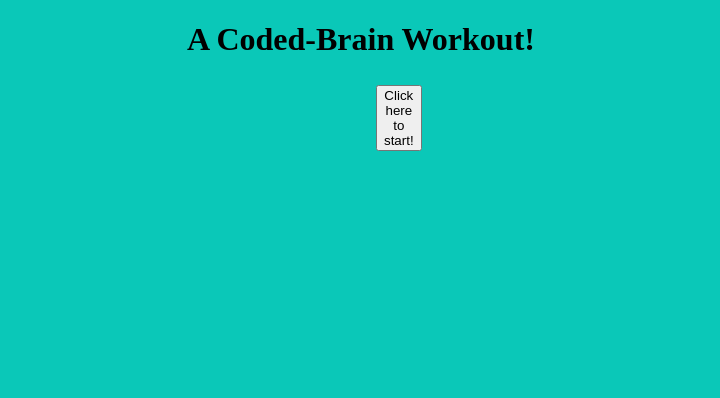
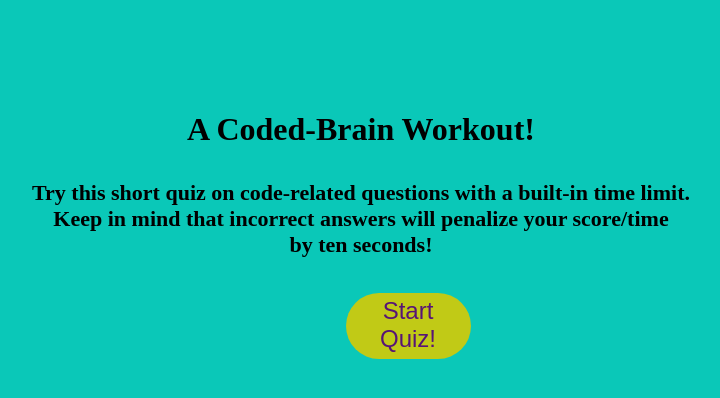
Before and after one commit to grocha78/Quiz-Me-Please, a plain HTML site: page index.html in a window 1280 px wide. Shown: the whole page, without its empty margins (279-999 px from the left). Drawn offline with Linux system fonts and the light colour scheme.

Commit message:
button styles

```diff
--- a/assets/css/style.css
+++ b/assets/css/style.css
@@ -8,10 +8,34 @@ body {
 
 h1 {
  text-align: center;
+ padding: 90px 5px 10px 5px;
 
 }
 
+p {
+    text-align: center;
+    font-weight: bolder;
+    font-size: 22px;
+    margin: auto;
+    padding: 0px 5px 10px 5px;
+    color:#000000
+}
+
   .card-contents {
-    padding: 5px 5px 10px 5px;
-    margin: 0px 650px;
+    padding: 5px 5px 10px 25px;
+    margin: 10px 650px;
+
+
   }
+
+  button {
+    outline: none;
+    border: none;
+    padding: 4px 35px 6px 34px;
+    margin: 10px -50px;
+    border-radius: 60px;
+    cursor: pointer;
+    font-size: 24px;
+    background-color: #c1ca16;
+    color: rgb(87, 20, 118);
+  }
--- a/index.html
+++ b/index.html
@@ -9,8 +9,11 @@
 </head>
 <body>
     <h1>A Coded-Brain Workout!</h1>
+    <p>Try this short quiz on code-related questions with a built-in time limit.<br>
+        Keep in mind that incorrect answers will penalize your score/time<br> by ten seconds!
+    </p>
         <div class="card-contents" >
-            <button id="btn">Click here to start!</button>
+            <button class="button" id="btn">Start Quiz!</button>
         </div>
 
     <script src="./assets/js/script.js"></script>
```
